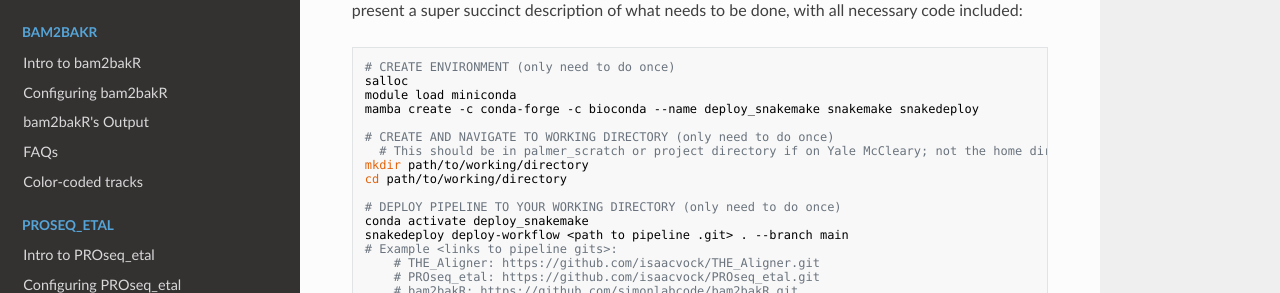
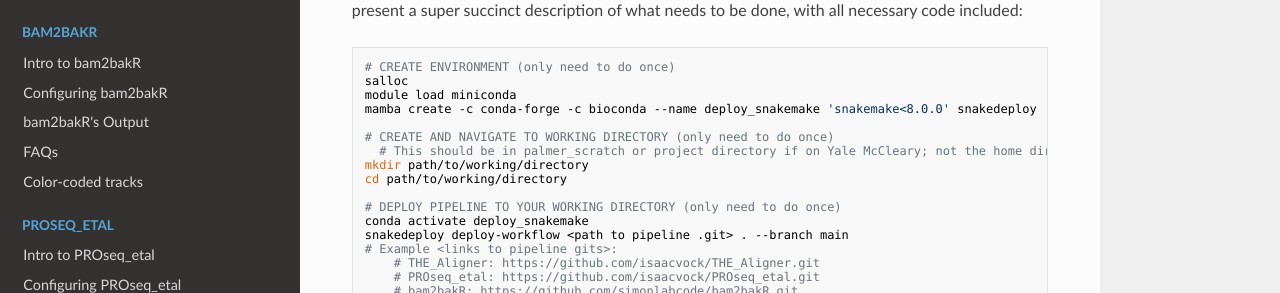
Before and after one commit to isaacvock/PipelineDocs, an MkDocs documentation site: the page built from docs/simon.md, in a window 1280 px wide and 900 px high. Shown: the part 337-630 px from the top of the window. Built offline with MkDocs 1.6.1, drawn with Linux system fonts in a browser that asks for light colours; nearby versions of some CDN libraries.

Commit message:
Need to pin Snakemake version to get yale_profile to work

```diff
--- a/docs/simon.md
+++ b/docs/simon.md
@@ -10,7 +10,7 @@ All of the steps necessary to deploy a pipeline are discussed in great detail be
 # CREATE ENVIRONMENT (only need to do once)
 salloc
 module load miniconda
-mamba create -c conda-forge -c bioconda --name deploy_snakemake snakemake snakedeploy
+mamba create -c conda-forge -c bioconda --name deploy_snakemake 'snakemake<8.0.0' snakedeploy
 
 # CREATE AND NAVIGATE TO WORKING DIRECTORY (only need to do once)
   # This should be in palmer_scratch or project directory if on Yale McCleary; not the home directory!!
```
